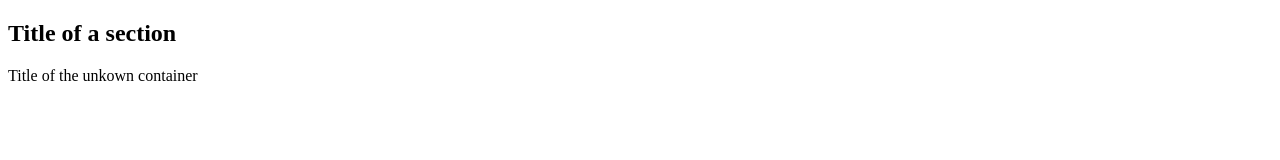
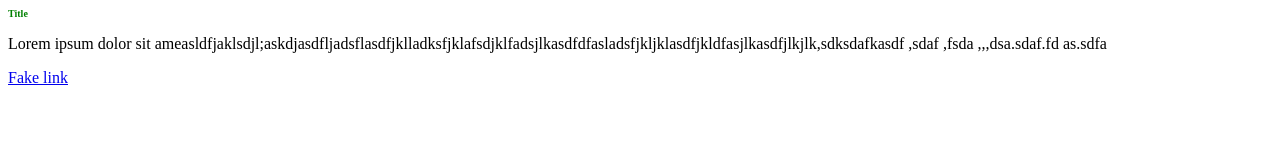
Before and after one commit to BORB-CHOI/kakao_clone_theory, a plain HTML site: page index.html in a window 1280 px wide. Drawn offline with Linux system fonts and the light colour scheme.

Commit message:
Wah CSS
not bad

```diff
--- a/index.html
+++ b/index.html
@@ -2,21 +2,18 @@
 <html>
   <head>
     <meta charset="UTF-8" />
-    <meta name="description" content="Welcome to my Kakao Clone" />
-    <meta name="author" content="Nomard Coders" />
-    <title>This is my title</title>
+    <meta name="description" content="width=device-width, initial-scale=1.0" />
+    <meta http-equiv="X-UA-Compatible" content="ie=edge" />
+    <title>Mixin' CSS and HTML</title>
+    <link href="styles.css" rel="stylesheet" />
   </head>
   <body>
-    <section>
-      <header id="headerNumberOne" class="defaultHeader">
-        <h1>Title of a section</h1>
-      </header>
-    </section>
-
-    <div>
-      <header id="differentHeader" class="defaultHeader">
-        Title of the unkown container
-      </header>
-    </div>
+    <h1>Title</h1>
+    <p>
+      Lorem ipsum dolor sit
+      ameasldfjaklsdjl;askdjasdfljadsflasdfjklladksfjklafsdjklfadsjlkasdfdfasladsfjkljklasdfjkldfasjlkasdfjlkjlk,sdksdafkasdf
+      ,sdaf ,fsda ,,,dsa.sdaf.fd as.sdfa
+    </p>
+    <a href="contact-me.html">Fake link</a>
   </body>
 </html>
--- a/styles.css
+++ b/styles.css
@@ -1,9 +1,4 @@
 h1 {
-  property-name: value;
-  property-name: value;
-  property-name: value;
-  property-name: value;
-  property-name: value;
+  color: green;
+  font-size: 10px;
 }
-
-#나는 그대로 따라 했을 뿐 빨간 줄은 나의 잘못이 아닐 것이다..
```
Also changed, not shown: contact-me.html (added, +13 -0 lines).
